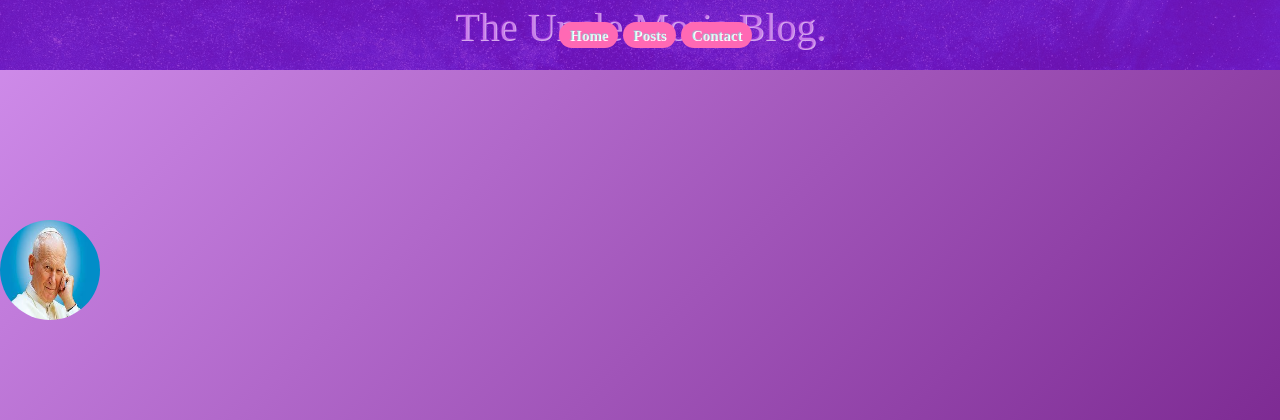
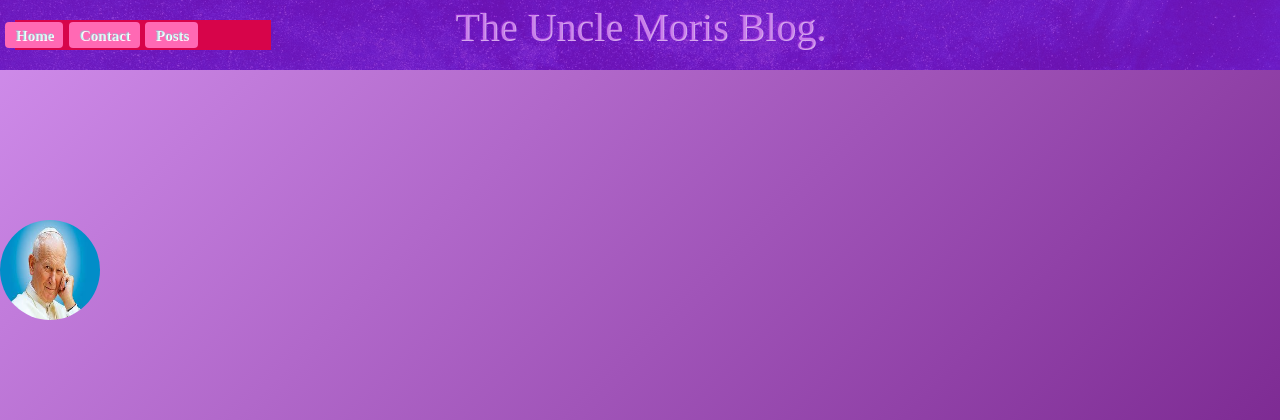
Before and after one commit to Uncle-Moris/MyBlog, a Django app: page / in a window 1280 px wide. Shown: the top 420 px of the page. Run offline with Django 4.2, Linux system fonts and the light colour scheme; some libraries are stand-ins or nearby versions.

Commit message:
new nav bar

```diff
--- a/my_blog/main/static/main/css/style.css
+++ b/my_blog/main/static/main/css/style.css
@@ -45,12 +45,23 @@ body {
 .nav-bar{
     position: fixed;
     top: 0px;
+    left: 0;
     height: 70px;
     width: 100%;
     background-color: rgba(141, 14, 213, 0.35);
     text-align: center;
     line-height: 70px;
     z-index: 1000;
+}
+.nav-box{
+    position: absolute;
+    top: 20px;
+    left: 15px;
+
+    width: 20%;
+    height: 30px;
+    background-color: red;
+    z-index: 111111;
 }
 
 .nav-item{
@@ -59,22 +70,46 @@ body {
 }
 
 .nav-item a{
+
     margin: 0px 1px 0px 0px;
     padding: 5px 10px;
+
+
+
     font-size: 15px;
+
     color: rgba(87, 234, 217, 0.38);
+
     font-weight: bold;
+
     background-color: hotpink;
     text-shadow: 1px 1px rgb(255, 255, 255);
+
     transition: 0.6s;
-    border-radius: 40px;
+
+    border-radius: 4px;
     transform: translate(10px, 20px);
     text-decoration: none;
     list-style-type: none;
 }
 
-.my-nav-item:hover{
+.nav-item:hover{
+    color: red;
+    box-shadow: 1px -1px 7px palevioletred;
+    text-shadow: 1px -1px 0 palevioletred;
 
+}
+.home{
+    position: absolute;
+    left: 5px;
+}
+.posts{
+    position: absolute;
+    left: 145px;
+}
+.contact{
+    position: absolute;
+    left: 69px;
 }
 
 .footer{
@@ -120,7 +155,7 @@ body {
 }
 
 
-.posts{
+.posts1{
     position: absolute;
     list-style-type: none;
     height: auto;
--- a/my_blog/main/templates/home.html
+++ b/my_blog/main/templates/home.html
@@ -24,20 +24,20 @@
             <div class="header-bg"></div>
         </div>
     </header>
-    <nav >
-        <ul class="nav-bar">
-            <li class="nav-item">
+    <nav>
+        <div class="nav-box">
+            <ul class="nav-bar">
+            <li class="nav-item home">
                 <a href="{% url 'main:home' %}"> Home </a>
             </li>
-            <li class="nav-item">
+            <li class="nav-item posts">
                 <a href="{% url 'posts:list' %}"> Posts </a>
             </li>
-
-            <li class="nav-item">
+            <li class="nav-item contact">
                 <a href="{% url 'main:contact' %}"> Contact </a>
             </li>
         </ul>
-        </ul>
+        </div>
     </nav>
     <main class="content">
         {% block content %}
```
